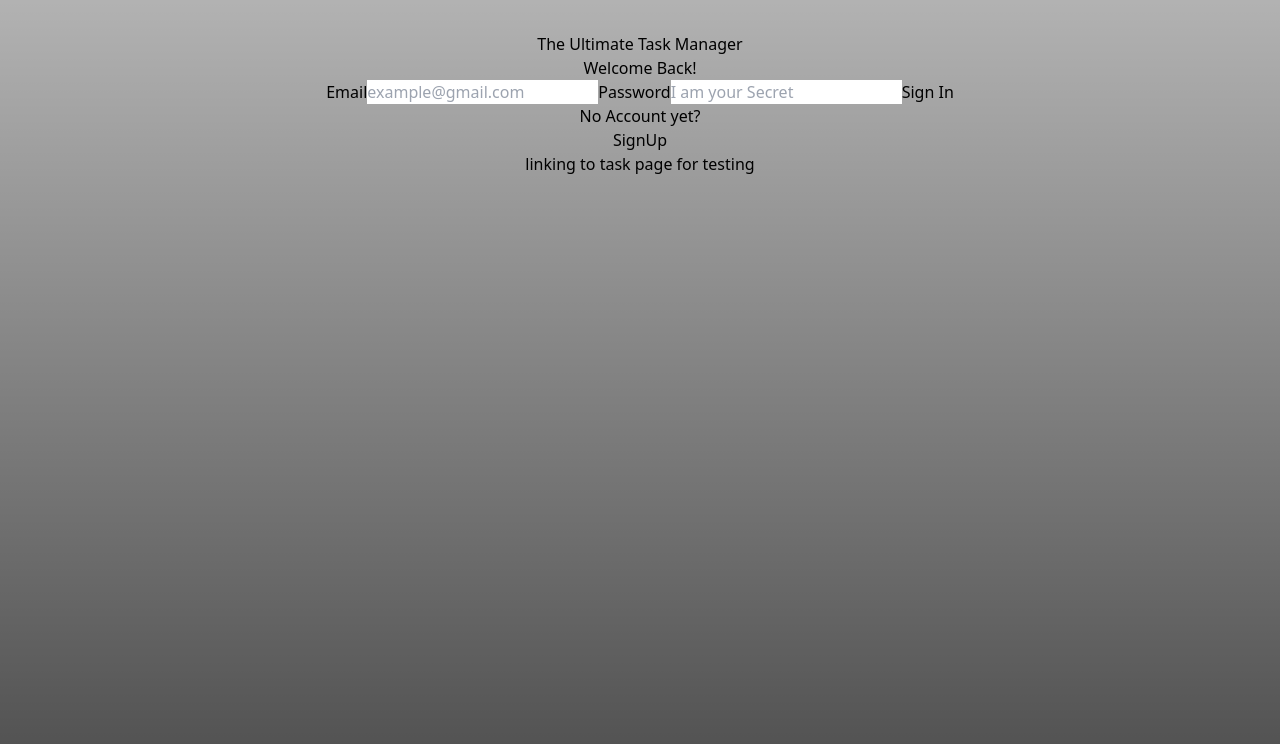
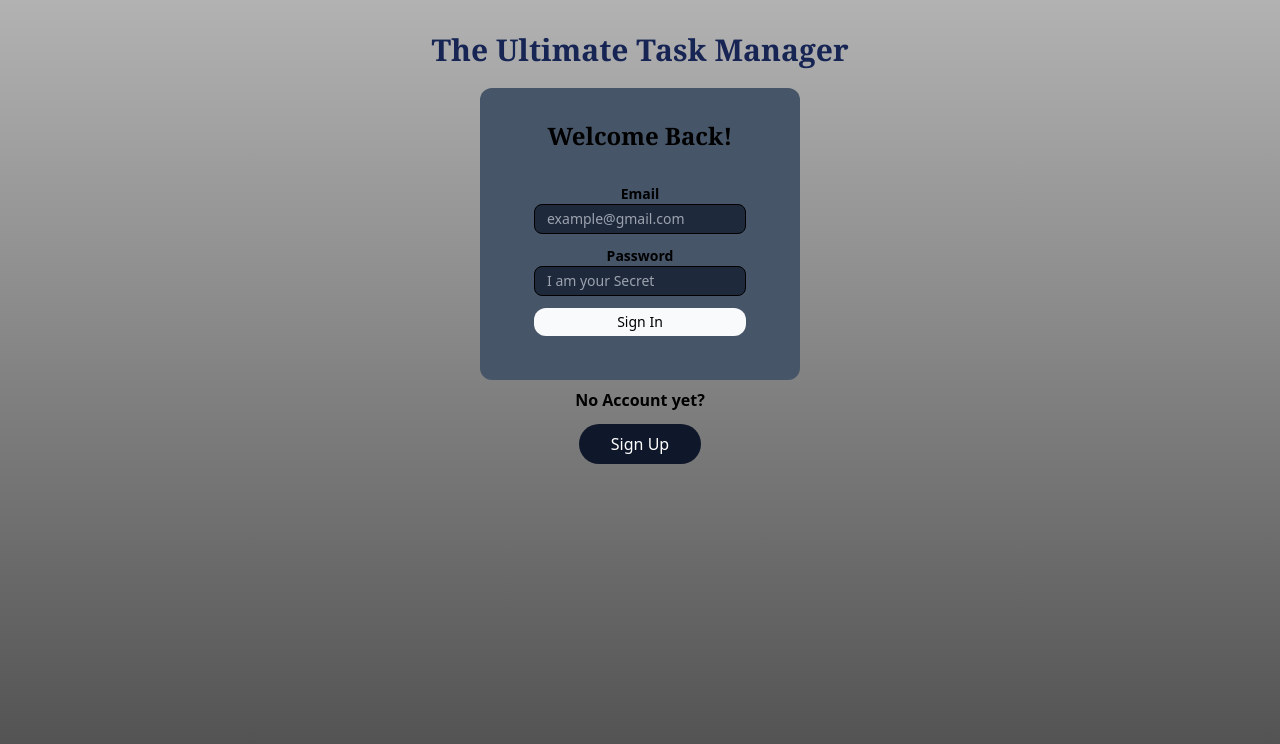
Before and after one commit to Nainuu/TaskManager, a React (Vite) app in the folder frontend/task-manager-frontend/: page /login in a window 1280 px wide. Shown: the top 744 px of the page. Built offline with nearby package versions, Linux system fonts and the light colour scheme.

Commit message:
tailwind- landing page

```diff
--- a/frontend/task-manager-frontend/src/componenets/auth/SignInForm.jsx
+++ b/frontend/task-manager-frontend/src/componenets/auth/SignInForm.jsx
@@ -29,25 +29,30 @@ export default function SignInForm() {
     }
 
   return (
-    <div>
+    <div className="flex flex-col max-w-xs pb-8 w-full items-center bg-slate-600 rounded-xl gap-8 mt-5">
       <ToastContainer />
-      <h3>Welcome Back!</h3>
-      <form className="" onSubmit={handleLoginSubmit}>
-        <label className="">Email</label>
+      <h3 className="font-bold text-2xl font-serif text-black font-black ">Welcome Back!</h3>
+      <form className="flex flex-col border-blue-950 " onSubmit={handleLoginSubmit} >
+        <label className="text-sm font-bold">Email</label>
         <input
         type="text"
+        className="bg-slate-800 placeholder:px-2 border border-black rounded-lg p-1 text-sm text-white"
         placeholder="example@gmail.com"
         required
         onChange={(e) => setEmail(e.target.value)}
          />
-        <label className="">Password</label>
+        <label className="text-sm mt-3 font-bold">Password</label>
         <input
         type="text"
+        className="bg-slate-800 placeholder:px-2 border border-black rounded-lg p-1 text-sm text-white"
         placeholder="I am your Secret"
         required
         onChange={(e) => setPassword(e.target.value)}
          />
-         <button type="submit" onClick={() => toast.success("Please Wait!")}>
+         <button
+         className="bg-slate-50 w-full rounded-xl text-sm py-1 dark:text-black my-3"
+         type="submit"
+         onClick={() => toast.success("Please Wait!")}>
             Sign In
          </button>
       </form>
--- a/frontend/task-manager-frontend/src/pages/Login.jsx
+++ b/frontend/task-manager-frontend/src/pages/Login.jsx
@@ -9,19 +9,21 @@ const Login = () => {
     navigate('/signup')
   }
   return (
-    <div>
-      <h2>The Ultimate Task Manager</h2>
-      <div>
+    <div className='flex flex-col'>
+      <h2 className='font-bold text-3xl font-serif text-blue-950 font-black'>The Ultimate Task Manager</h2>
+      <div className='flex-grow flex-col flex items-center justify-center w-full'>
         <SignInForm />
-        <p>
+        <p className='pt-2 font-semibold'>
           No Account yet?
         </p>
-        <button onClick={handleClick}>SignUp</button>
+        <button onClick={handleClick} className='bg-slate-900 px-8 py-2 rounded-3xl my-3 hover:font-semibold text-white'>
+          Sign Up
+        </button>
       </div>
             {/* just for the sake of testing */}
-      <button onClick={() => navigate('/task')}>
+      {/* <button onClick={() => navigate('/task')} >
         linking to task page for testing
-      </button>
+      </button> */}
     </div>
   )
 }
```
